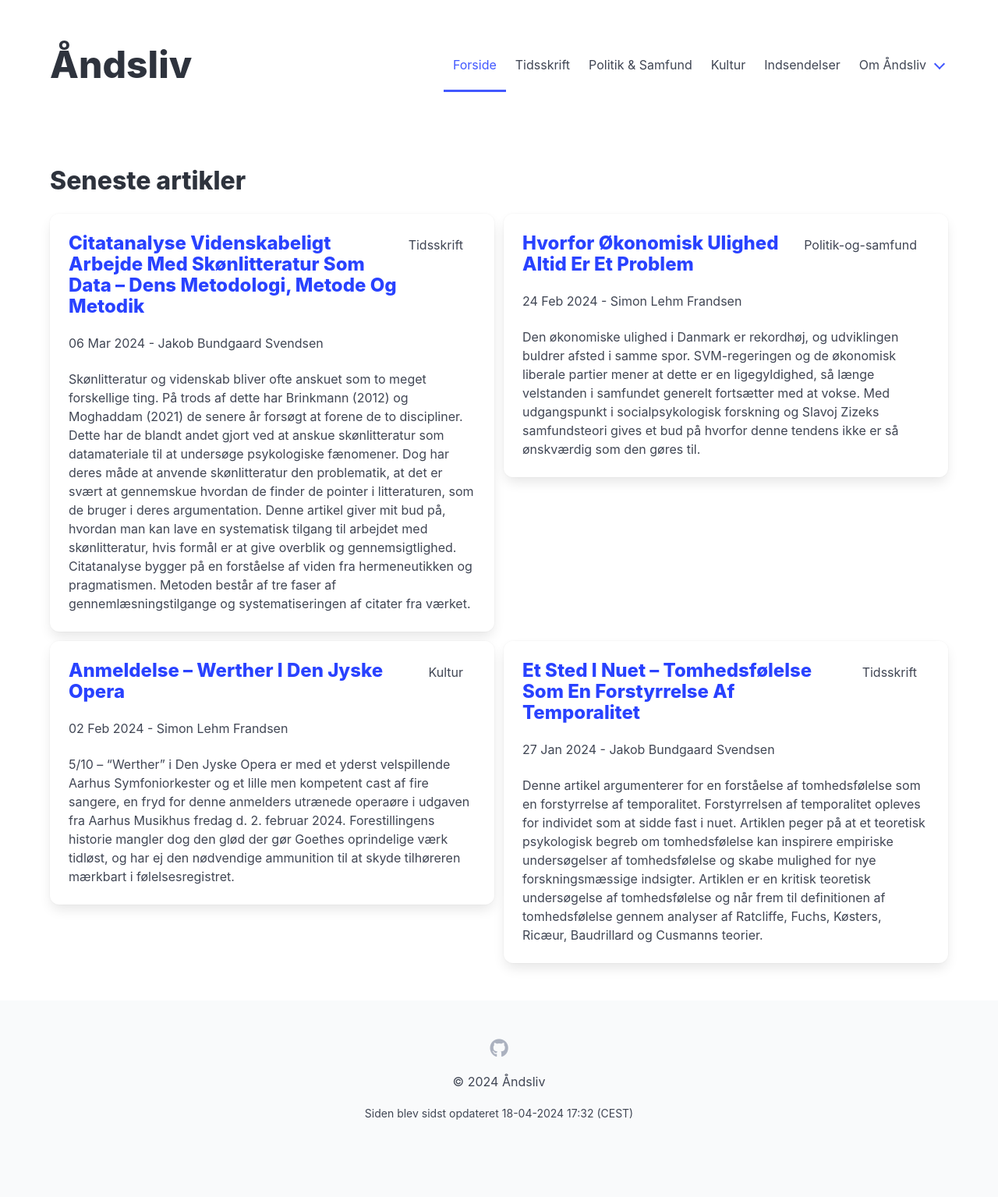
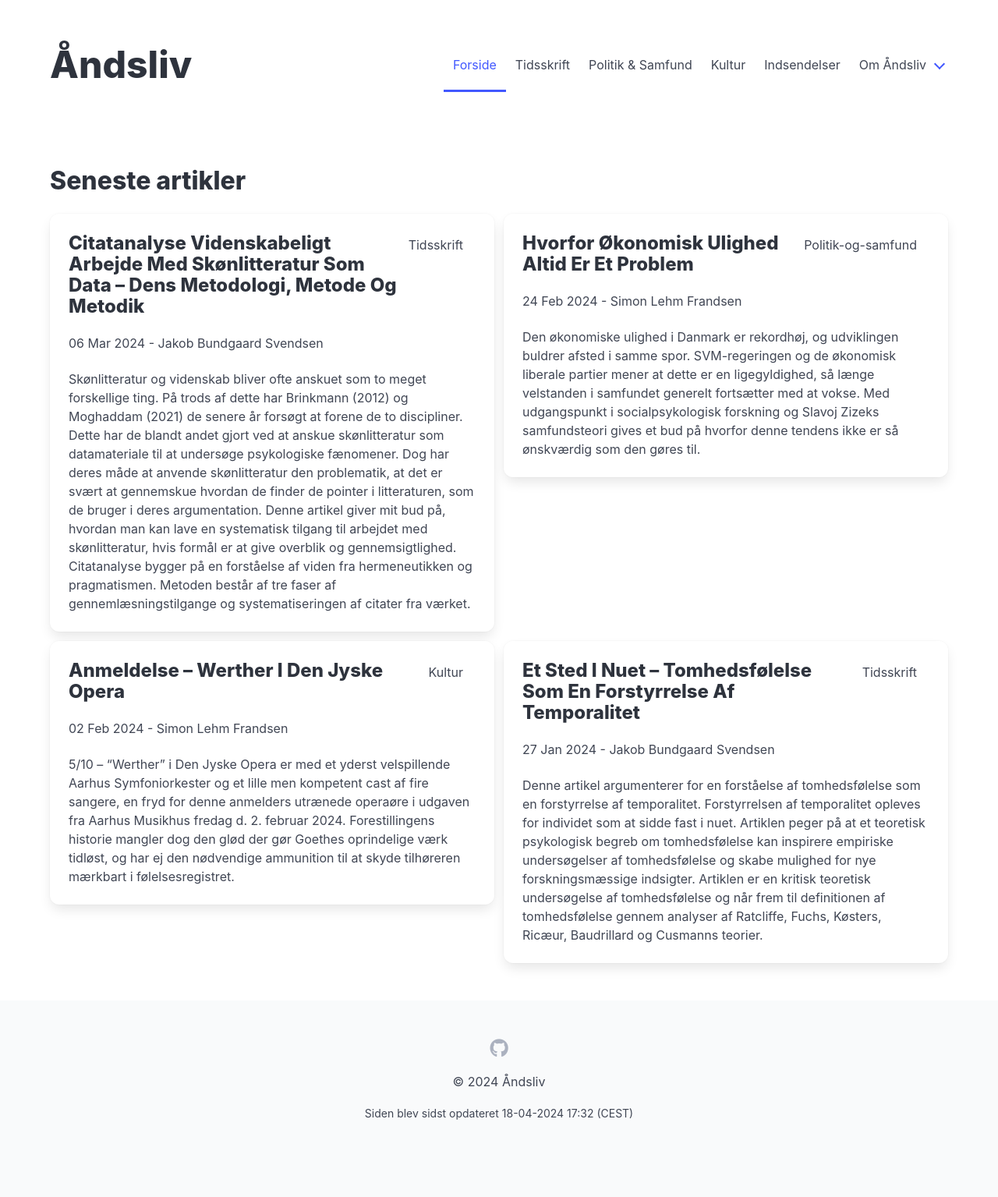
Before and after one commit to Aandsliv/aandsliv, a Jekyll site: the page built from src/index.html, in a window 1280 px wide. Shown: the whole page at 78% size. Built offline with Jekyll 4.4.1, drawn with Linux system fonts in a browser that asks for light colours.

Commit message:
feat: update links

```diff
--- a/src/index.html
+++ b/src/index.html
@@ -8,11 +8,13 @@
         <div class="grid">
             {% for post in site.posts %}
             <div class="cell">
+                <a href="{{ post.url | relative_url }}">
                     <div class="card">
                         <div class="card-content">
                             <div class="block">
-                            <a class="tag card-header-icon is-pulled-right">{{ post.subsection | capitalize }}</a>
-                            <p class="title is-spaced is-4"><a href="{{ post.url | relative_url }}">{{ post.title }}</a>
+                                <a href="{{ post.subsection | relative_url }}"
+                                    class="tag card-header-icon is-pulled-right">{{ post.subsection | capitalize }}</a>
+                                <p class="title is-spaced is-4">{{ post.title }}
                                 </p>
                                 <p class="subtitle is-6">
                                     {{ post.date | date_to_string }} - {{ post.author }}
@@ -23,6 +25,7 @@
                             </div>
                         </div>
                     </div>
+                </a>
             </div>
             {% endfor %}
         </div>
```
Lines whose indentation alone changed are shown as unchanged.
